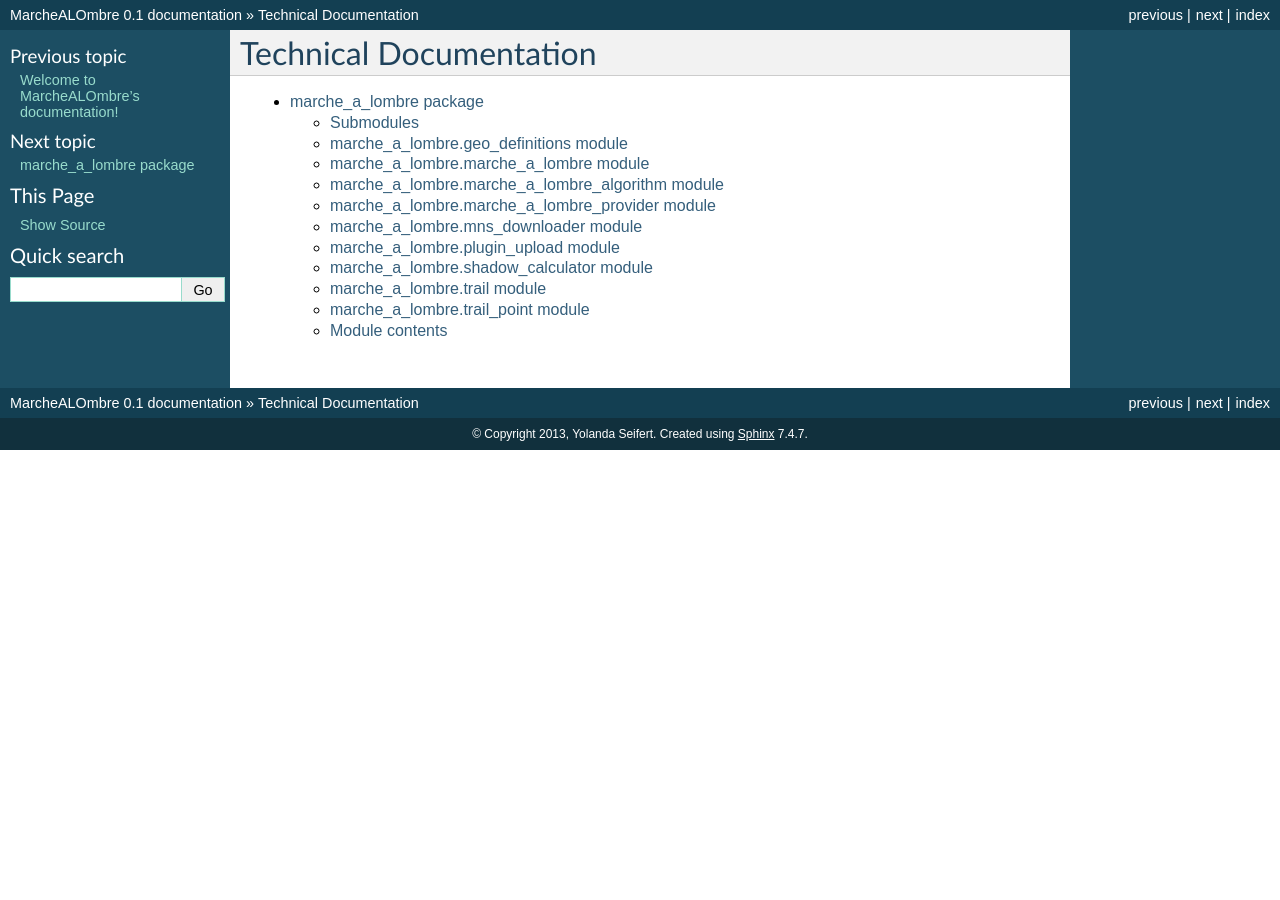
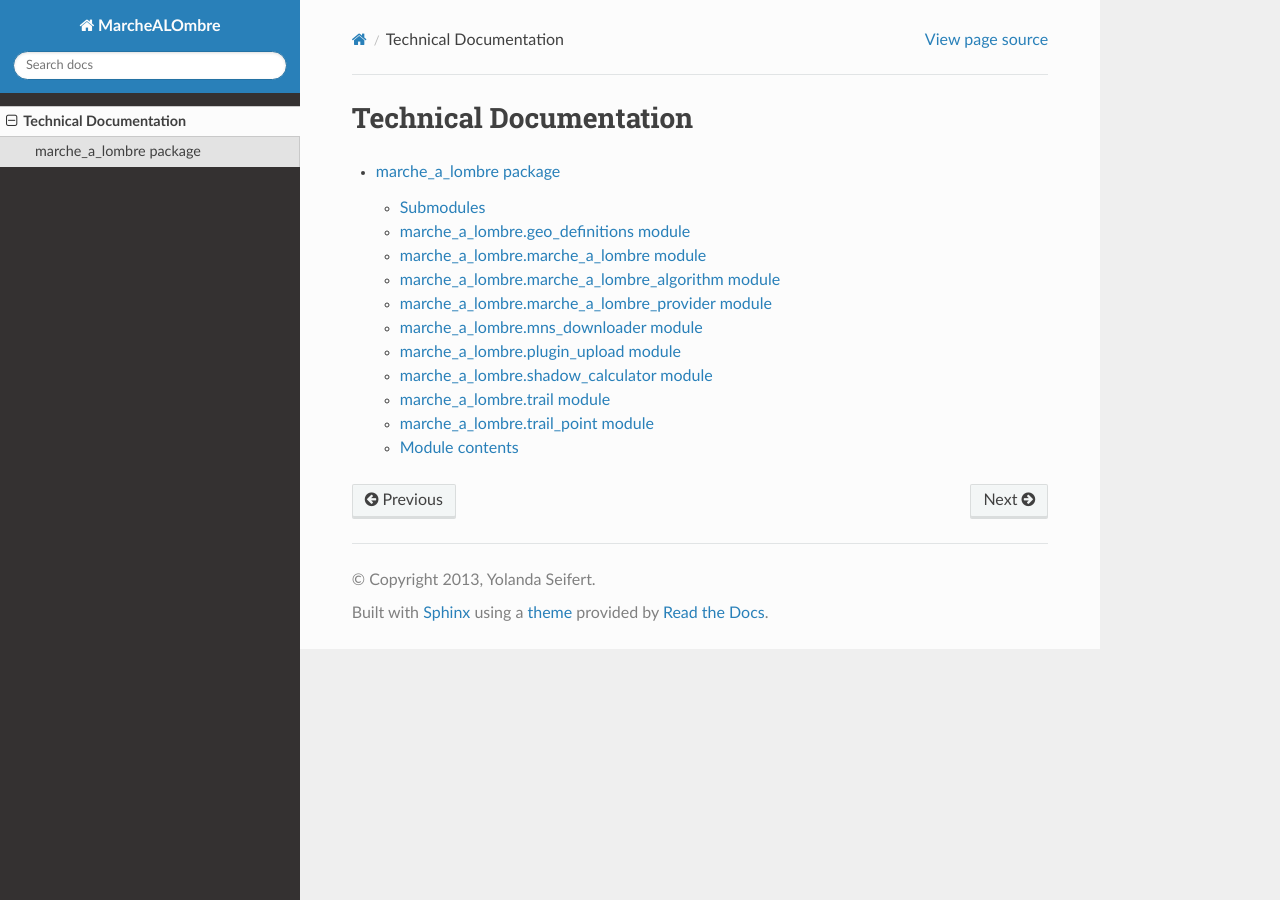
Before and after one commit to yolanda225/qgis-marche-a-lombre, a Sphinx documentation site: the page built from help/source/api/modules.rst, in a window 1280 px wide. Built offline with Sphinx 7.4.7 and the Read the Docs theme 3.1.0, drawn with Linux system fonts in a browser that asks for light colours; formulas are drawn with MathJax 3.

Commit message:
Adjusted conf

```diff
--- a/help/source/conf.py
+++ b/help/source/conf.py
@@ -17,7 +17,10 @@ import sys, os
 # add these directories to sys.path here. If the directory is relative to the
 # documentation root, use os.path.abspath to make it absolute, like shown here.
 #sys.path.insert(0, os.path.abspath('.'))
-sys.path.insert(0, os.path.abspath('../../../'))
+# Adjust for read the docs
+current_dir = os.path.dirname(os.path.abspath(__file__))
+project_root = os.path.abspath(os.path.join(current_dir, '../../'))
+sys.path.insert(0, project_root)
 # -- General configuration -----------------------------------------------------
 
 # If your documentation needs a minimal Sphinx version, state it here.
@@ -29,7 +32,8 @@ extensions = ['sphinx.ext.todo',
               'sphinx.ext.imgmath',
               'sphinx.ext.viewcode',
               'sphinx.ext.autodoc',
-              'sphinx.ext.napoleon']
+              'sphinx.ext.napoleon',
+              'sphinx_rtd_theme']
 
 autodoc_mock_imports = [
     'qgis',
@@ -104,7 +108,7 @@ pygments_style = 'sphinx'
 
 # The theme to use for HTML and HTML Help pages.  See the documentation for
 # a list of builtin themes.
-html_theme = 'default'
+html_theme = 'sphinx_rtd_theme'
 
 # Theme options are theme-specific and customize the look and feel of a theme
 # further.  For a list of options available for each theme, see the
```
